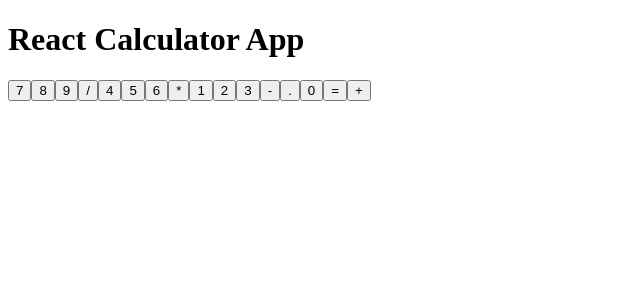
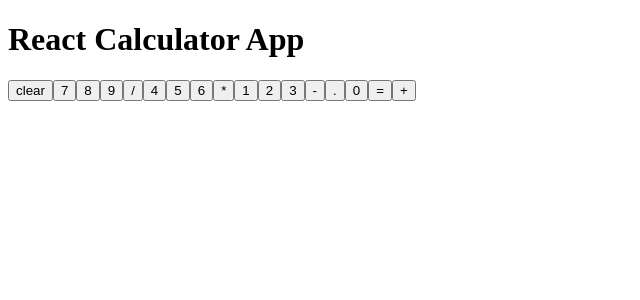
Before and after one commit to fearneyork/react-calculator, a React (Create React App) app: page / in a window 1280 px wide. Shown: the top 300 px of the page, without its empty margins (0-640 px from the left). Built offline with nearby package versions, Linux system fonts and the light colour scheme; the HTML template or start-up script is replaced by a standard one.

Commit message:
add clear button and functionality in

```diff
--- a/src/App.tsx
+++ b/src/App.tsx
@@ -1,6 +1,7 @@
 import React, { useState, useEffect } from "react";
 import "./App.css";
 import Button from "./Button/Button";
+import ClearButton from "./ClearButton/ClearButton";
 
 const buttonsToCreate: string[] = [
     "7",
@@ -23,7 +24,7 @@ const buttonsToCreate: string[] = [
 
 function App() {
     const [clickedValue, setClickedValue] = useState("");
-    const [firstNum, setFirstNum] = useState<string | undefined>("");
+    const [firstNum, setFirstNum] = useState<string | undefined>("0");
     const [secondNum, setSecondNum] = useState("");
     const [operator, setOperator] = useState("");
 
@@ -32,8 +33,6 @@ function App() {
     };
 
     useEffect(() => {
-        console.log("effect");
-
         if (secondNum && operator) {
             if (operator === "+" && firstNum) {
                 setClickedValue((+firstNum + +secondNum).toString());
@@ -67,9 +66,18 @@ function App() {
         <>
             <h1>React Calculator App</h1>
             <p>
-                {firstNum} {operator} {clickedValue}
+                {firstNum !== "0" ? firstNum : ""} {operator}
+                {clickedValue}
             </p>
-
+            <ClearButton
+                key="clear"
+                buttonValue="clear"
+                buttonType="clear"
+                setOperator={setOperator}
+                setFirstNum={setFirstNum}
+                setSecondNum={setSecondNum}
+                setClickedValue={setClickedValue}
+            />
             {buttonsToCreate.map((value) => {
                 if (value === "=") {
                     return (
--- /dev/null
+++ b/src/ClearButton/ClearButton.tsx
@@ -0,0 +1,32 @@
+type ClearButtonProps = {
+    buttonValue: string;
+    buttonType: string;
+    setOperator: React.Dispatch<React.SetStateAction<string>>;
+    setFirstNum: React.Dispatch<React.SetStateAction<string | undefined>>;
+    setSecondNum: React.Dispatch<React.SetStateAction<string>>;
+    setClickedValue: React.Dispatch<React.SetStateAction<string>>;
+};
+
+const ClearButton = ({
+    buttonValue,
+    buttonType,
+    setOperator,
+    setFirstNum,
+    setSecondNum,
+    setClickedValue,
+}: ClearButtonProps): JSX.Element => {
+    const clearEquation = () => {
+        setFirstNum("");
+        setSecondNum("");
+        setOperator("");
+        setClickedValue("");
+    };
+
+    return (
+        <button className={buttonType} onClick={clearEquation}>
+            {buttonValue}
+        </button>
+    );
+};
+
+export default ClearButton;
```
